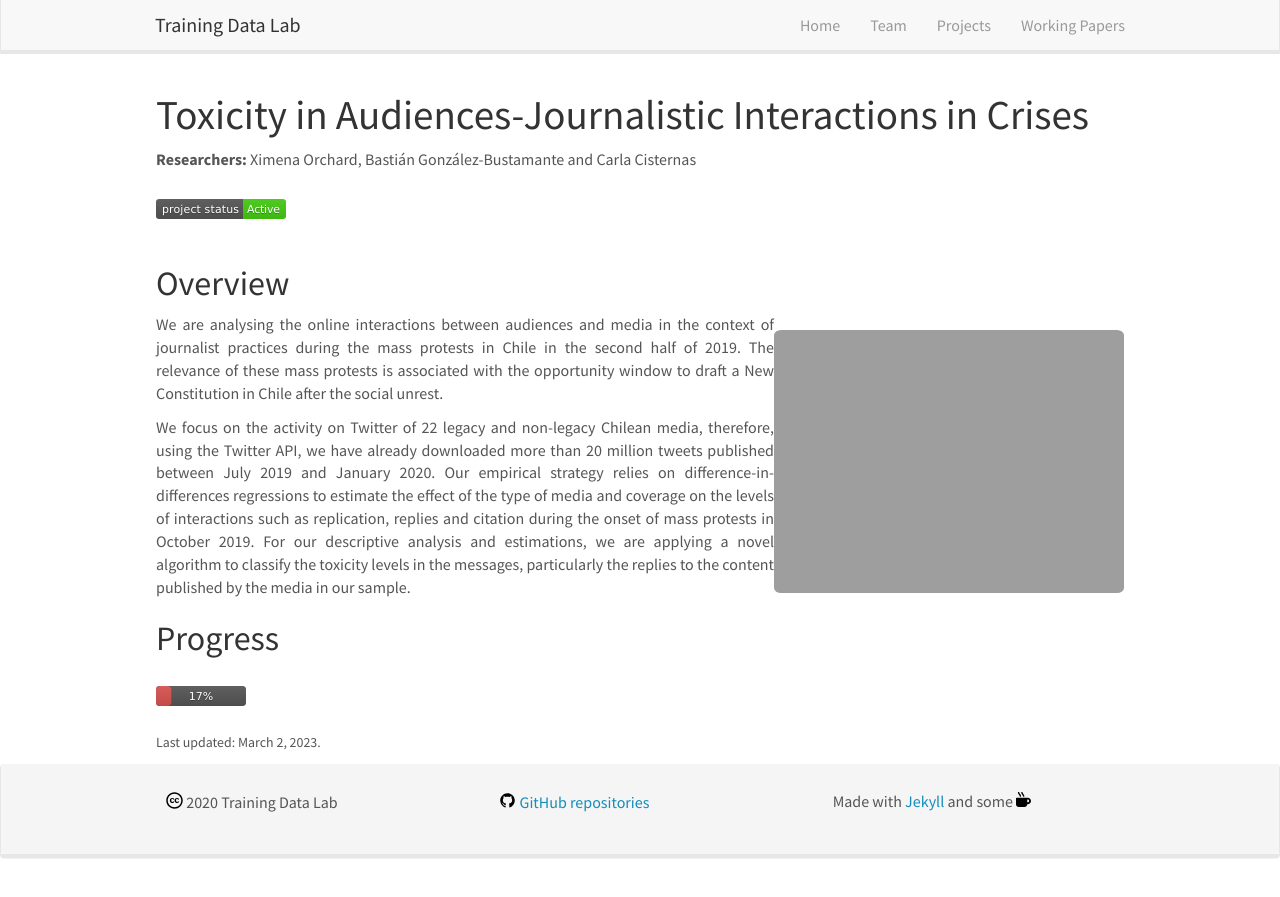
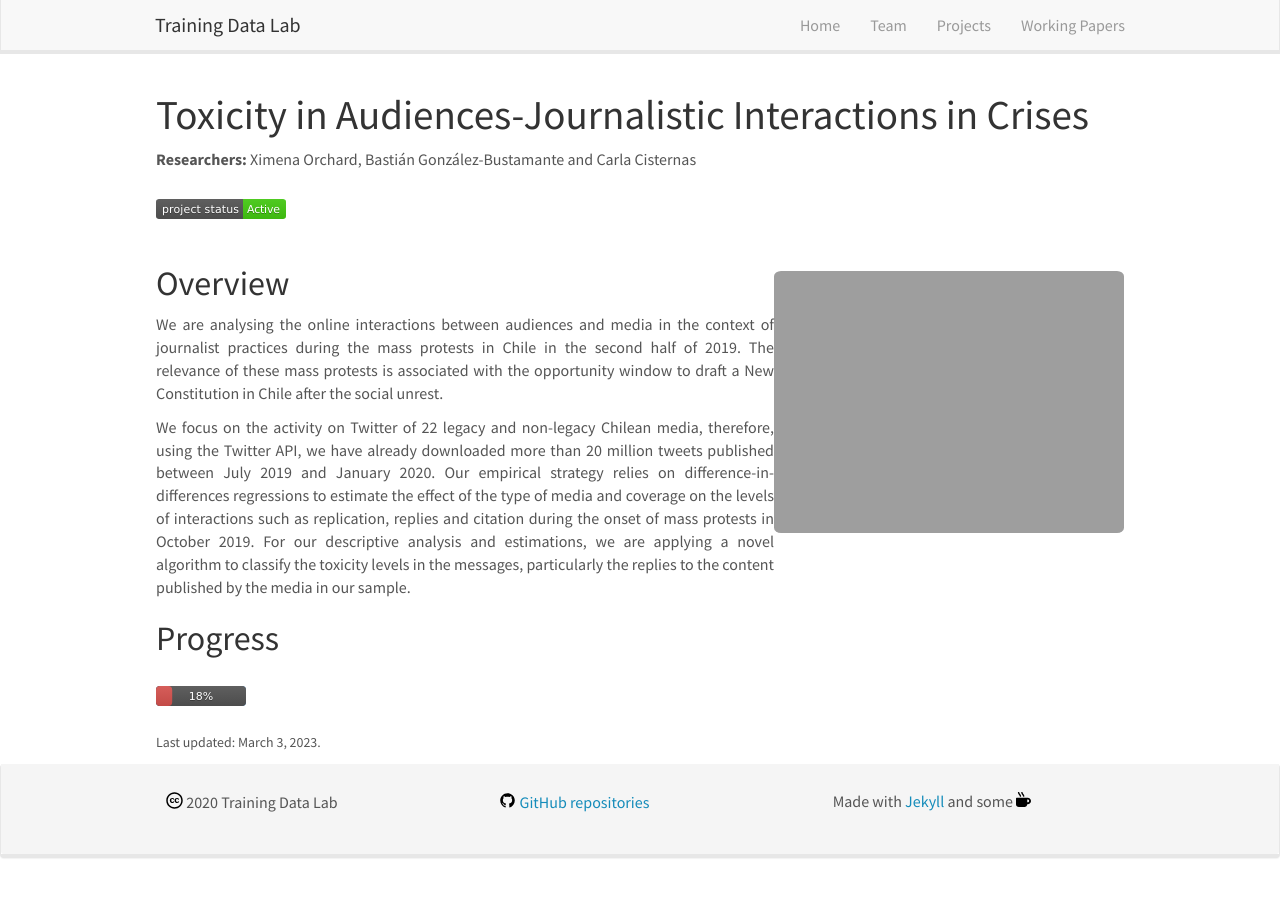
Before and after one commit to training-datalab/old-training-datalab.com, a Jekyll site: the page built from _pages/toxicity-in-audiences-journalistic-interactions-in-crises.md, in a window 1280 px wide. Shown: the top 897 px of the page. Built offline with Jekyll 4.4.1, drawn with Linux system fonts in a browser that asks for light colours; nearby versions of some CDN libraries.

Commit message:
Update toxicity-in-audiences-journalistic-interactions-in-crises.md

```diff
--- a/_pages/toxicity-in-audiences-journalistic-interactions-in-crises.md
+++ b/_pages/toxicity-in-audiences-journalistic-interactions-in-crises.md
@@ -12,9 +12,9 @@ permalink: /projects/toxicity-in-audiences-journalistic-interactions-in-crises
 
 ![Project Status: Active]({{ site.url }}{{ site.baseurl }}/badges/project_status/project_active.svg)
 
+![]({{ site.url }}{{ site.baseurl }}/images/projects/twmedia.png){: style="width: 350px; float: right; border: 10px"}
+
 ## Overview
-
-![]({{ site.url }}{{ site.baseurl }}/images/projects/twmedia.png){: style="width: 350px; float: right; border: 10px"}
 
 <p align="justify">We are analysing the online interactions between audiences and media in the context of journalist practices during the mass protests in Chile in the second half of 2019. The relevance of these mass protests is associated with the opportunity window to draft a New Constitution in Chile after the social unrest.</p>
 
@@ -22,6 +22,6 @@ permalink: /projects/toxicity-in-audiences-journalistic-interactions-in-crises
 
 ## Progress
 
-![17%]({{ site.url }}{{ site.baseurl }}/badges/progress_bar/17.svg)
+![18%]({{ site.url }}{{ site.baseurl }}/badges/progress_bar/18.svg)
 <br />
-<small>Last updated: March 2, 2023.</small>
+<small>Last updated: March 3, 2023.</small>
```
